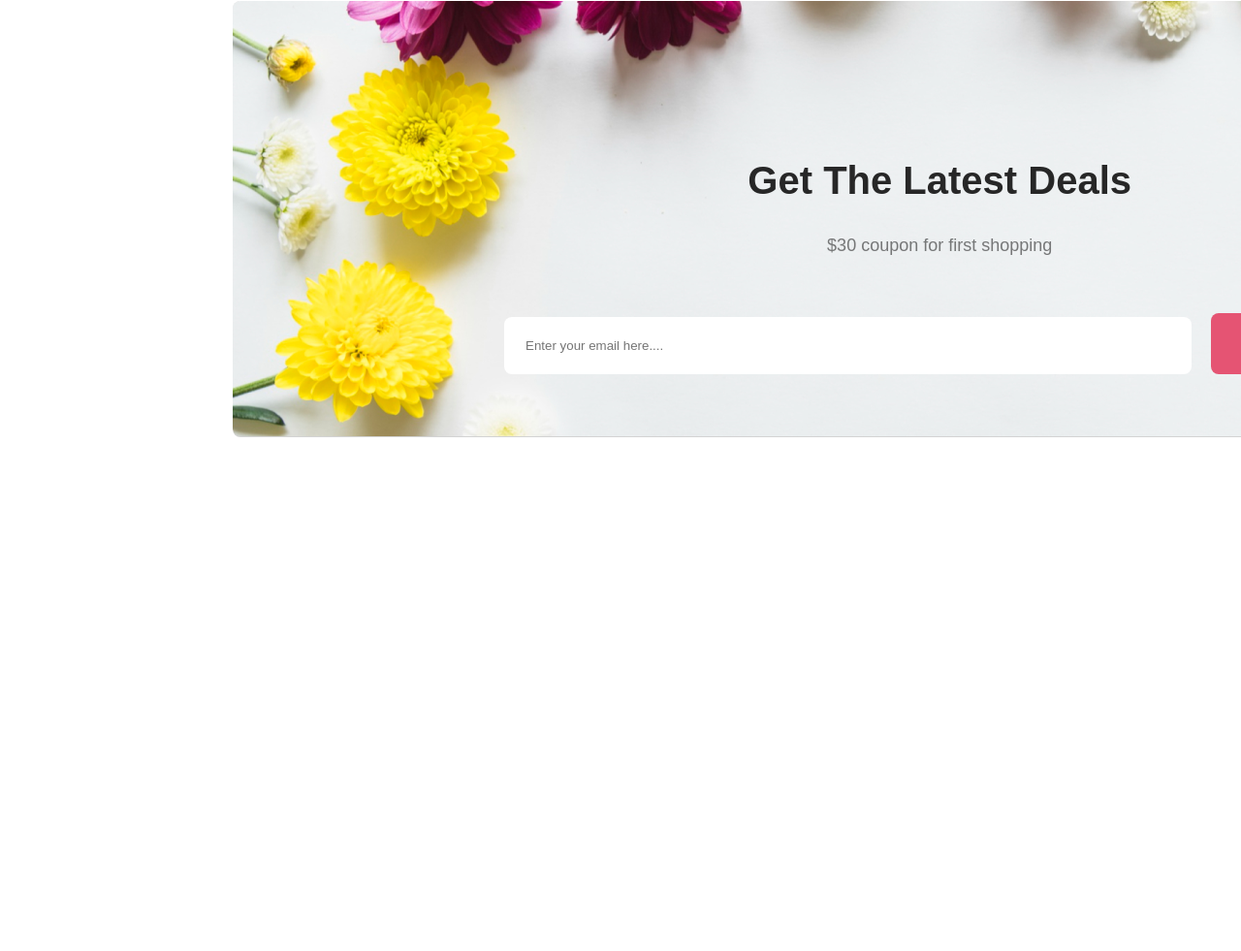
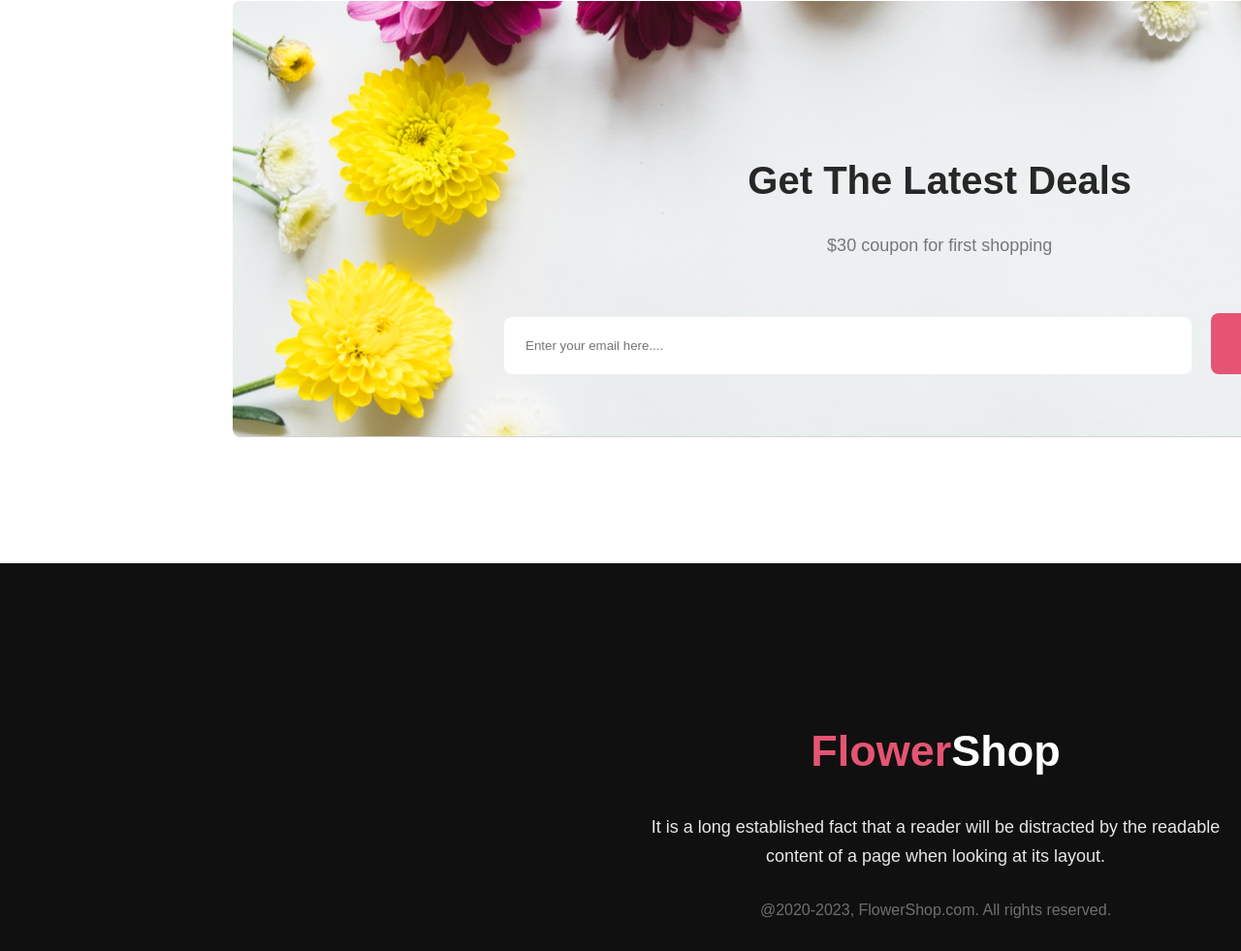
Before and after one commit to Sayedul3731/my-first-assignment-website, a plain HTML site: page index.html in a window 1280 px wide. Shown: the part 3671-4652 px from the top of the page at 97% size. Before the commit the page ends 4252 px from the top, so only its background shows below. Drawn offline with Linux system fonts and the light colour scheme.

Commit message:
added footer design

```diff
--- a/index.html
+++ b/index.html
@@ -114,5 +114,13 @@
             </div>
         </section>
     </main>
+    <!-- footer section starts here  -->
+    <footer class="footer-containers">
+        <div class="footer-content">
+            <h2 class="footer-title"><span>Flower</span>Shop</h2>
+            <p class="footer-description">It is a long established fact that a reader will be distracted by the readable content of a page when looking at its layout.</p>
+            <p class="footer-extra-desc">@2020-2023, FlowerShop.com. All rights reserved. </p>
+        </div>
+    </footer>
 </body>
 </html>
--- a/styles.css/style.css
+++ b/styles.css/style.css
@@ -191,7 +191,7 @@ body{
 }
 /* latest deal styles starts here */
 .latest-deal-containers{
-    width: 1420px;
+    width: 1428px;
     height: 450px;
     border-radius: 8px;
     border-radius: 8px;
@@ -227,3 +227,38 @@ body{
     margin-top: 45px;
     margin-right: 16px;
 }
+/* footer styles starts here  */
+.footer-containers{
+    width: 100%;
+    height: 50vh;
+    background-color: #111010;
+    text-align: center;
+    color: white;
+    position: relative;
+}
+.footer-content{
+    width: 630px;
+    position: absolute;
+    margin-top: 130px;
+    margin-left: 650px;
+}
+.footer-title{
+    font-size: 45px;
+    font-weight: 800px;
+}
+.footer-description{
+    color: rgba(255, 255, 255, 0.90);
+    font-size: 18px;
+    font-weight: 400;
+    line-height: 30px;
+    margin-top: 24px;
+    margin-bottom: 32px;
+}
+.footer-extra-desc{
+    font-size: 16px;
+    font-weight: 400px;
+    color: rgba(255, 255, 255, 0.40);
+}
+span{
+    color: #E55473;
+}
```
